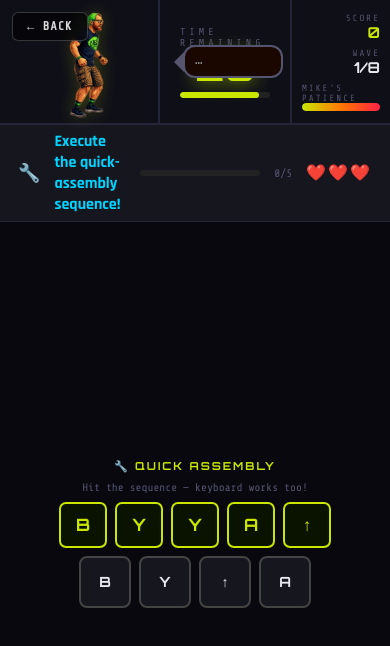
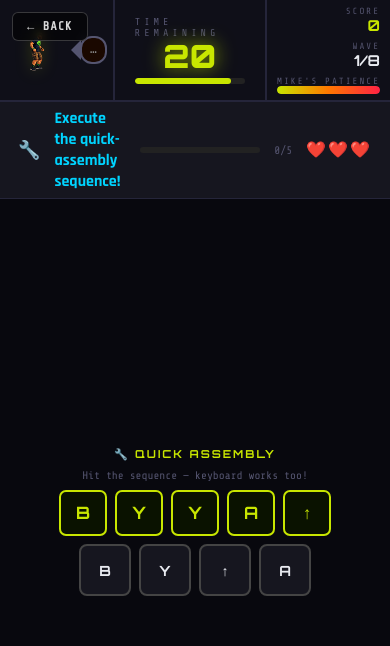
Before and after one commit to JoeTouchman/FRC-1678-MiniGames, a plain HTML site: page games/citrus-crunch.html in a window 390 px wide. Both pictures are taken after a click on the button "START BUILD SEASON". Drawn offline with nearby package versions, Linux system fonts and the light colour scheme; a script that the page names is missing.

Commit message:
Fix mobile top bar layout for Citrus Crunch
Scale down game sprite on mobile and constrain mike-zone width so the
speech bubble no longer overlaps the timer.

Co-Authored-By: Claude Sonnet 4.6 <noreply@anthropic.com>

```diff
--- a/games/citrus-crunch.html
+++ b/games/citrus-crunch.html
@@ -218,11 +218,12 @@ body{background:var(--dark);color:var(--text);font-family:'Rajdhani',sans-serif;
 
 /* MOBILE */
 @media(max-width:600px){
-  #mike-zone{min-width:0;padding:6px 8px 6px 6px;}
-  #mike-svg-wrap svg{width:52px;height:72px;}
-  #mike-bubble{font-size:12px;padding:6px 10px;min-width:100px;max-width:160px;}
-  #timer-num{font-size:clamp(36px,9vw,56px);}
-  #top-bar{min-height:90px;}
+  #mike-zone{min-width:0;padding:4px 6px 4px 6px;max-width:42vw;}
+  #mike-svg-wrap{flex-shrink:0;}
+  #game-sprite{width:62px!important;height:62px!important;margin-top:-8px!important;margin-bottom:-8px!important;}
+  #mike-bubble{font-size:11px;padding:5px 8px;min-width:0;max-width:calc(42vw - 74px);word-break:break-word;}
+  #timer-num{font-size:clamp(32px,8vw,52px);}
+  #top-bar{min-height:80px;}
   #score-zone{min-width:100px;padding:6px 10px;}
   .sz-val{font-size:15px;}
   #build-area{padding:8px;}
```
